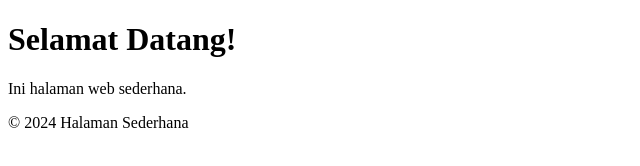
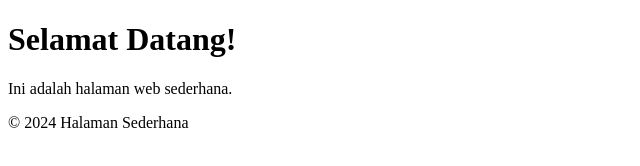
Before and after one commit to Repfas/belajar-github, a plain HTML site: page belajar.html in a window 1280 px wide. Shown: the full height of the page, 0-640 px from the left. Drawn offline with Linux system fonts and the light colour scheme.

Commit message:
buat baru

```diff
--- a/index.html
+++ b/belajar.html
@@ -5,7 +5,7 @@
 </head>
 <body>
     <h1>Selamat Datang!</h1>
-    <p>Ini halaman web sederhana.</p>
+    <p>Ini adalah halaman web sederhana.</p>
     <footer>&copy; 2024 Halaman Sederhana</footer>
 </body>
 </html>
```
Also changed, not shown: 2 other files.
